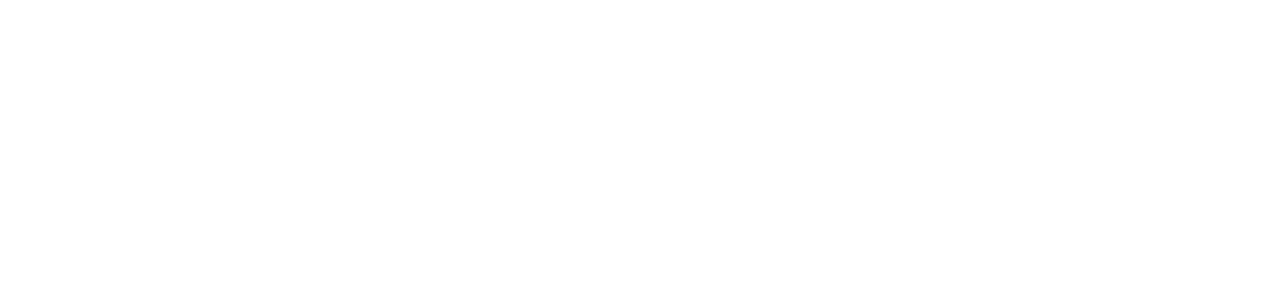
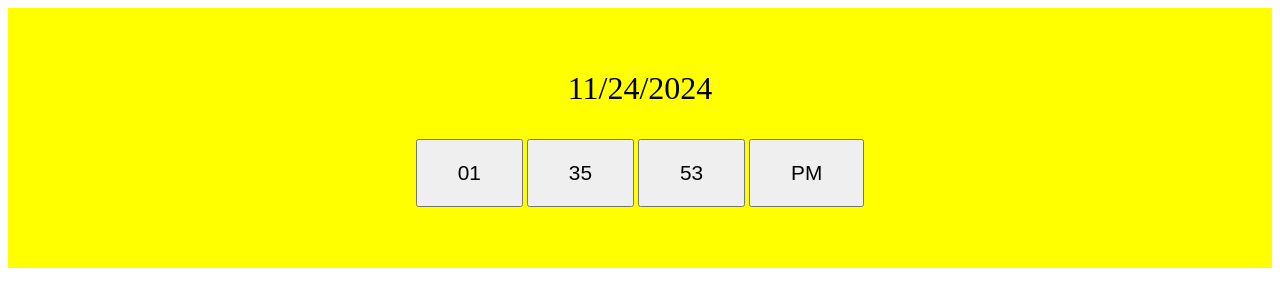
Before and after one commit to acciojob/clock-abhilashvc777, a website: page main.html in a window 1280 px wide. Drawn offline with Linux system fonts and the light colour scheme.

Commit message:
created a submission

```diff
--- a/main.html
+++ b/main.html
@@ -8,6 +8,13 @@
 
 <body>
 	<!-- the entire body must be written by student -->
+	<div class="div1">
+		<p class="date">xyz</p>
+		<button class="hrs"></button>
+		<button class="min"></button>
+		<button class="sec"></button>
+		<button class="apm"></button>
+	</div>
     <script type="text/javascript" src="./script.js">
 </script>
 
--- a/script.js
+++ b/script.js
@@ -1 +1,38 @@
 //your JS code here. If required.
+const date = document.querySelector(".date")
+const hrs = document.querySelector(".hrs")
+const min = document.querySelector(".min")
+const sec = document.querySelector(".sec")
+const apm = document.querySelector(".apm")
+let d = new Date()
+let currentDate = d.getDate()
+let currentmonth = d.getMonth()
+let currentYear = d.getFullYear()
+let hr = d.getHours()
+let mi = d.getMinutes()
+let se = d.getSeconds()
+let total = `${currentmonth}/${currentDate}/${currentYear}`
+date.innerText = total
+let a = "AM"
+function change(){
+	if(se>=60){
+		se = 0
+		mi++
+	}
+	if(mi>=60){
+		mi = 0
+		hr++
+	}
+	if(hr>12){
+		hr = 1
+		a = "PM"
+	}
+	if(hr==12){
+		a = "PM"
+	}
+	hrs.innerText = `${hr}`.padStart(2,`0`)
+	min.innerText = `${mi}`.padStart(2,`0`)
+	sec.innerText = `${se++}`.padStart(2,`0`)
+	apm.innerText = a
+}
+setInterval(change,1000)
--- a/styles.css
+++ b/styles.css
@@ -1 +1,15 @@
 /*  your css code here. If applicable */
+.div1{
+	background-color:yellow;
+	height:200px;
+	text-align:center;
+	padding:30px;
+}
+p{
+	font-size:2em;
+}
+button{
+	padding:20px 40px;
+	text-align:center;
+	font-size:1.3em;
+}
```
